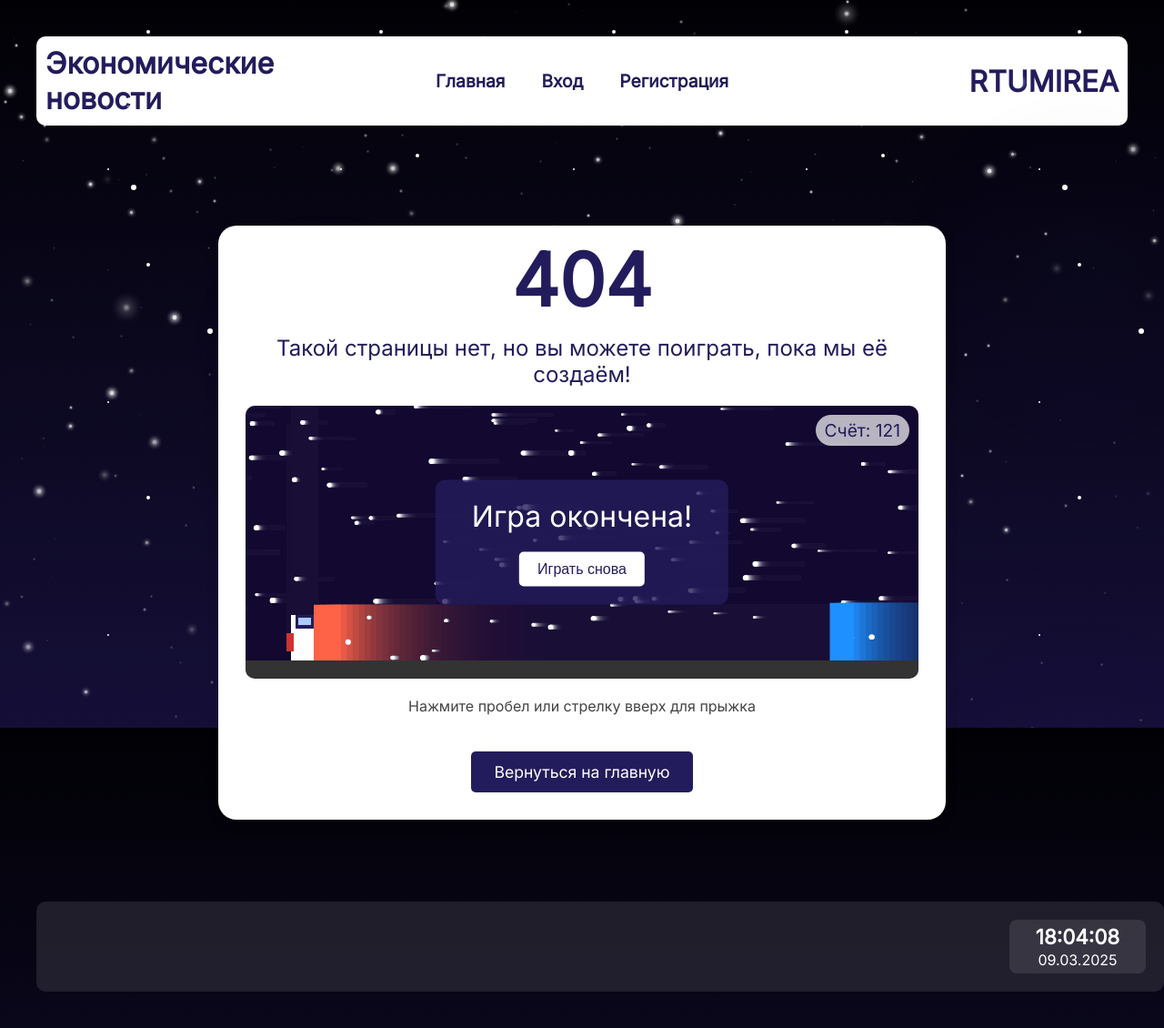
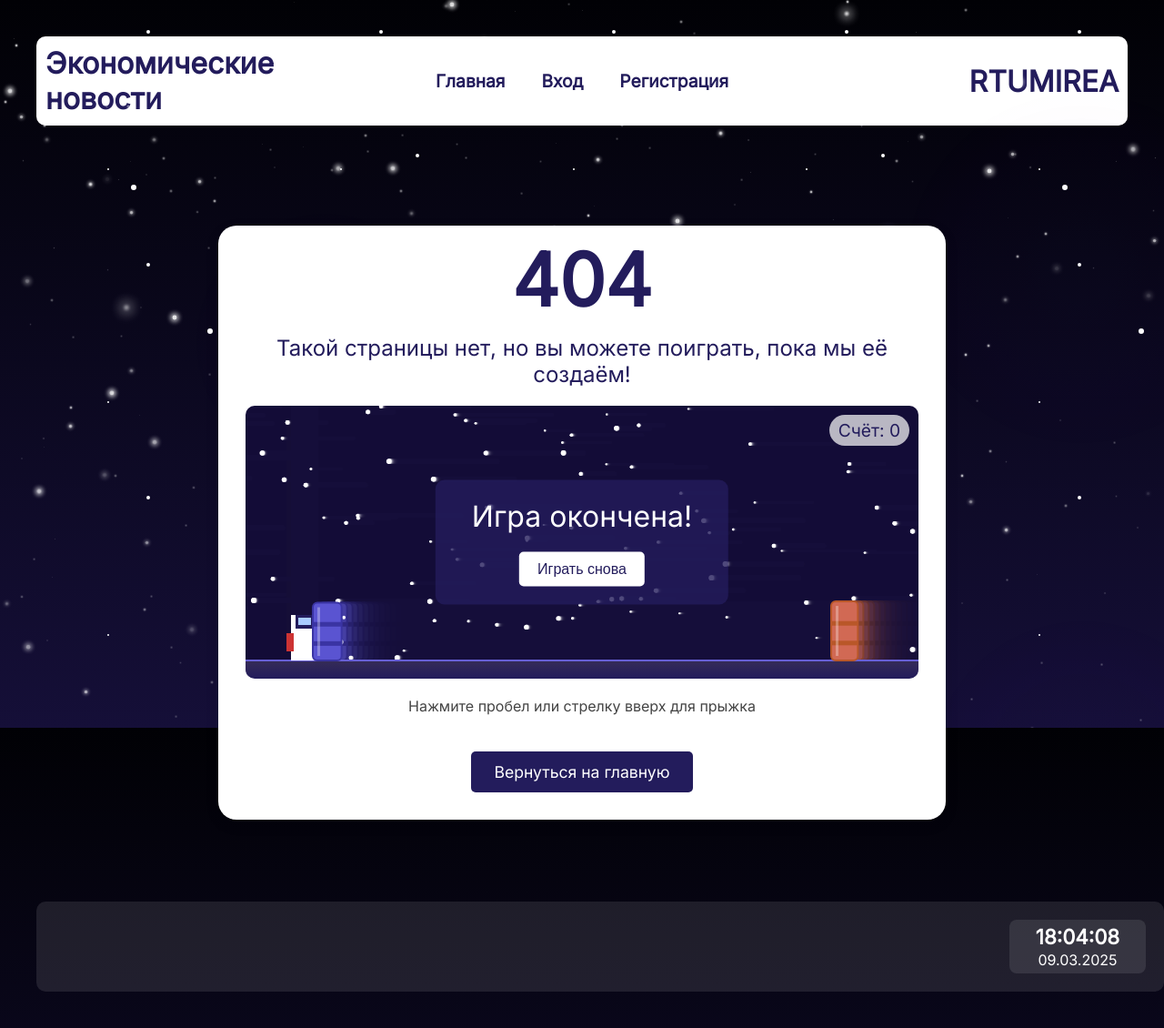
Before and after one commit to Llyesviel/addnews, a Django app: page /test-404/ in a window 1280 px wide. Shown: the whole page at 91% size. Run offline with Django 5.2, Linux system fonts and the light colour scheme; data that the repository does not hold is empty.

Commit message:
Улучшение игры на странице 404

```diff
--- a/server/Ad/templates/404.html
+++ b/server/Ad/templates/404.html
@@ -521,88 +521,9 @@ body::-webkit-scrollbar-thumb:hover {
             });
         }
 
-        // Класс препятствия
-        class Obstacle {
-            constructor() {
-                this.width = 20 + Math.random() * 30;
-                this.height = 30 + Math.random() * 40;
-                this.x = canvas.width;
-                this.y = canvas.height - this.height - 20;
-
-                // Случайный цвет
-                const colors = ['#ff6347', '#7fff00', '#1e90ff', '#ffd700'];
-                this.color = colors[Math.floor(Math.random() * colors.length)];
-            }
-
-            draw() {
-                ctx.fillStyle = this.color;
-                ctx.fillRect(this.x, this.y, this.width, this.height);
-            }
-
-            update() {
-                this.x -= gameSpeed;
-            }
-        }
-
-        // Функция для генерации нового препятствия
-        function spawnObstacle() {
-            if (!isGameOver && Math.random() < 0.02) {
-                obstacles.push(new Obstacle());
-            }
-        }
-
-        // Функция проверки столкновений
-        function checkCollisions() {
-            for (let i = 0; i < obstacles.length; i++) {
-                const obs = obstacles[i];
-
-                // Простая проверка столкновений (прямоугольник с прямоугольником)
-                if (
-                    player.x < obs.x + obs.width &&
-                    player.x + player.width > obs.x &&
-                    player.y < obs.y + obs.height &&
-                    player.y + player.height > obs.y
-                ) {
-                    gameOver();
-                }
-            }
-        }
-
-        // Функция обновления счета
-        function updateScore() {
-            score++;
-            scoreElement.textContent = score;
-
-            // Увеличиваем скорость игры со временем
-            if (score % 100 === 0) {
-                gameSpeed += 0.5;
-            }
-        }
-
-        // Функция завершения игры
-        function gameOver() {
-            isGameOver = true;
-            gameOverElement.style.display = 'block';
-        }
-
-        // Функция перезапуска игры
-        window.restartGame = function() {
-            score = 0;
-            gameSpeed = 6;
-            obstacles.length = 0;
-            player.y = 0;
-            player.velocity = 0;
-            scoreElement.textContent = '0';
-            gameOverElement.style.display = 'none';
-            isGameOver = false;
-
-            // Запускаем игровой цикл
-            requestAnimationFrame(gameLoop);
-        };
-
         // Функция для очистки холста
         function clearCanvas() {
-            ctx.fillStyle = 'rgba(21, 15, 56, 0.1)';
+            ctx.fillStyle = 'rgba(21, 15, 56, 0.3)';
             ctx.fillRect(0, 0, canvas.width, canvas.height);
         }
 
@@ -628,12 +549,138 @@ body::-webkit-scrollbar-thumb:hover {
 
         // Рисуем землю
         function drawGround() {
-            ctx.fillStyle = '#333';
+            // Более красивая земля с градиентом
+            const groundGradient = ctx.createLinearGradient(0, canvas.height - 25, 0, canvas.height);
+            groundGradient.addColorStop(0, '#3a3056');
+            groundGradient.addColorStop(1, '#231c5c');
+
+            ctx.fillStyle = groundGradient;
             ctx.fillRect(0, canvas.height - 20, canvas.width, 20);
+
+            // Добавляем линию горизонта
+            ctx.strokeStyle = '#675fd5';
+            ctx.lineWidth = 2;
+            ctx.beginPath();
+            ctx.moveTo(0, canvas.height - 20);
+            ctx.lineTo(canvas.width, canvas.height - 20);
+            ctx.stroke();
         }
 
-        // Основной игровой цикл
-        function gameLoop() {
+        // Переменная для отслеживания времени последнего создания препятствия
+        let lastObstacleTime = 0;
+        const obstacleInterval = 1500; // Интервал создания препятствий в миллисекундах
+
+        // Функция для генерации нового препятствия
+        function spawnObstacle(currentTime) {
+            if (isGameOver) return;
+
+            // Создаем препятствия с фиксированным интервалом, а не рандомно
+            if (currentTime - lastObstacleTime > obstacleInterval) {
+                obstacles.push(new Obstacle());
+                lastObstacleTime = currentTime;
+            }
+        }
+
+        // Класс препятствия
+        class Obstacle {
+            constructor() {
+                this.width = 25 + Math.random() * 20;
+                this.height = 40 + Math.random() * 30;
+                this.x = canvas.width;
+                this.y = canvas.height - this.height - 20;
+                this.passed = false; // Флаг для отслеживания, прошел ли игрок это препятствие
+
+                // Случайный цвет с лучшей палитрой
+                const colors = [
+                    { fill: '#5a54d1', stroke: '#3a34a3' },
+                    { fill: '#54a0d1', stroke: '#2980b9' },
+                    { fill: '#d16954', stroke: '#b95729' },
+                    { fill: '#7754d1', stroke: '#4727b9' }
+                ];
+                this.colorScheme = colors[Math.floor(Math.random() * colors.length)];
+            }
+
+            draw() {
+                // Рисуем препятствие с более интересным дизайном
+                ctx.fillStyle = this.colorScheme.fill;
+                ctx.strokeStyle = this.colorScheme.stroke;
+                ctx.lineWidth = 2;
+
+                // Рисуем основное тело препятствия
+                ctx.beginPath();
+                ctx.roundRect(this.x, this.y, this.width, this.height, 5);
+                ctx.fill();
+                ctx.stroke();
+
+                // Добавляем детали
+                const segmentHeight = this.height / 3;
+                ctx.fillStyle = this.colorScheme.stroke;
+                ctx.fillRect(this.x, this.y + segmentHeight, this.width, 5);
+                ctx.fillRect(this.x, this.y + segmentHeight * 2, this.width, 5);
+
+                // Добавляем световые эффекты
+                ctx.fillStyle = 'rgba(255, 255, 255, 0.3)';
+                ctx.fillRect(this.x + 5, this.y + 5, 3, this.height - 10);
+            }
+
+            update() {
+                this.x -= gameSpeed;
+
+                // Отмечаем препятствие как пройденное, когда игрок его прошел
+                if (!this.passed && this.x + this.width < player.x) {
+                    this.passed = true;
+                    // Увеличиваем счет только когда игрок прошел препятствие
+                    score++;
+                    scoreElement.textContent = score;
+
+                    // Увеличиваем скорость игры со временем
+                    if (score % 5 === 0) {
+                        gameSpeed += 0.5;
+                    }
+                }
+            }
+        }
+
+        // Функция проверки столкновений
+        function checkCollisions() {
+            for (let i = 0; i < obstacles.length; i++) {
+                const obs = obstacles[i];
+
+                // Простая проверка столкновений (прямоугольник с прямоугольником)
+                if (
+                    player.x < obs.x + obs.width &&
+                    player.x + player.width > obs.x &&
+                    player.y < obs.y + obs.height &&
+                    player.y + player.height > obs.y
+                ) {
+                    gameOver();
+                }
+            }
+        }
+
+        // Функция завершения игры
+        function gameOver() {
+            isGameOver = true;
+            gameOverElement.style.display = 'block';
+        }
+
+        // Функция перезапуска игры
+        window.restartGame = function() {
+            score = 0;
+            gameSpeed = 6;
+            obstacles.length = 0;
+            player.y = 0;
+            player.velocity = 0;
+            scoreElement.textContent = '0';
+            gameOverElement.style.display = 'none';
+            isGameOver = false;
+
+            // Запускаем игровой цикл
+            requestAnimationFrame(gameLoop);
+        };
+
+        // Основной игровой цикл с временной меткой
+        function gameLoop(timestamp) {
             // Очищаем холст
             clearCanvas();
 
@@ -647,8 +694,8 @@ body::-webkit-scrollbar-thumb:hover {
             player.update();
             player.draw();
 
-            // Обрабатываем препятствия
-            spawnObstacle();
+            // Обрабатываем препятствия с учетом времени
+            spawnObstacle(timestamp);
 
             for (let i = 0; i < obstacles.length; i++) {
                 obstacles[i].update();
@@ -663,11 +710,6 @@ body::-webkit-scrollbar-thumb:hover {
 
             // Проверяем столкновения
             checkCollisions();
-
-            // Обновляем счет
-            if (!isGameOver) {
-                updateScore();
-            }
 
             // Продолжаем игровой цикл, если игра не завершена
             if (!isGameOver) {
```
